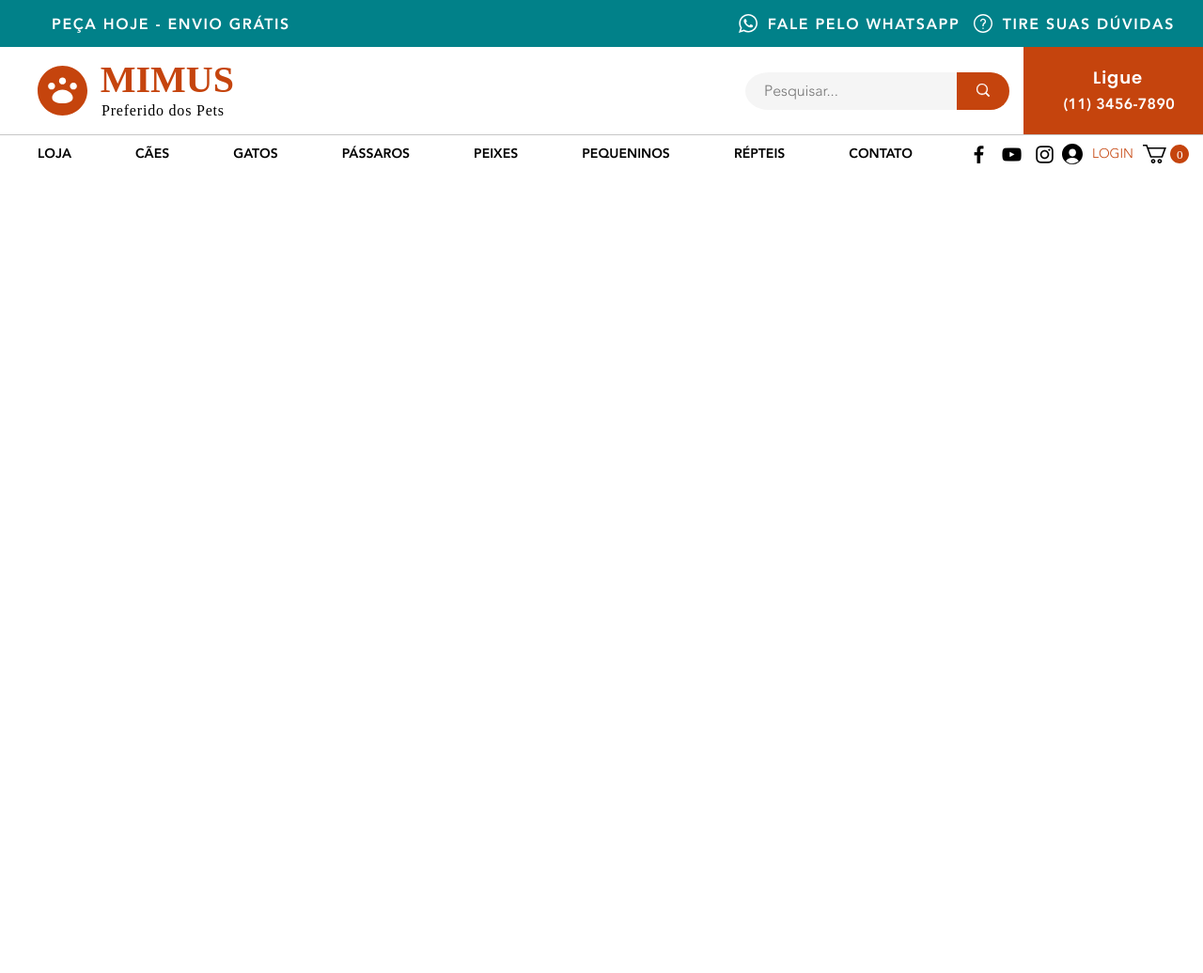
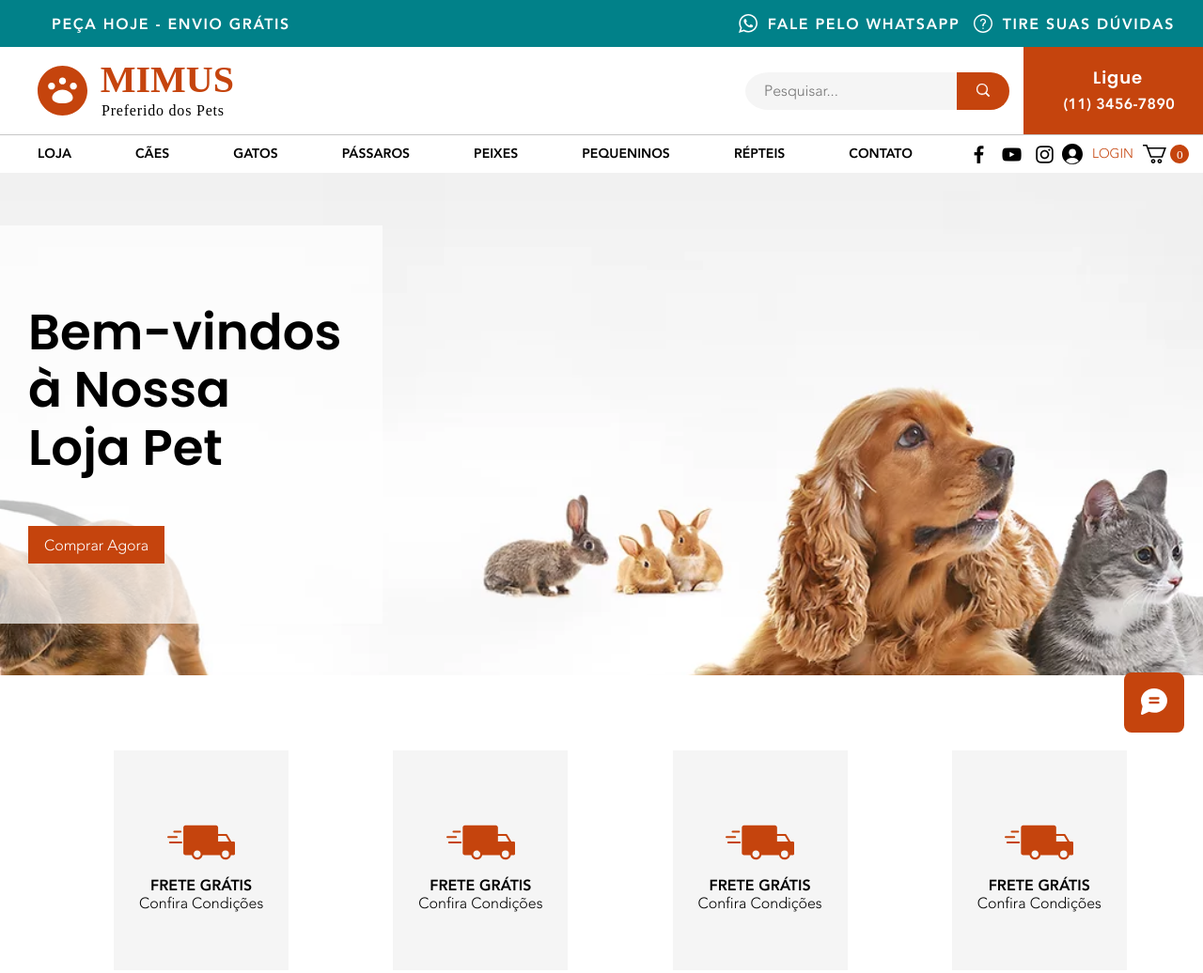
Before and after one commit to AV-Felipe/e-store-clone, a plain HTML site: page index.html in a window 1280 px wide. Shown: the whole page at 94% size. Before the commit the page ends 800 px from the top, so only its background shows below. Drawn offline with Linux system fonts and the light colour scheme.

Commit message:
Implement slides and benefits list structure

```diff
--- a/index.html
+++ b/index.html
@@ -127,5 +127,55 @@
                 </ul>
 
         </header>
+
+        <main>
+
+            <button
+                id="chatButton"
+                type="button">
+                <img src="assets/vectors/chat-icon.svg" alt="botão para iniciar um chat" />
+            </button>
+
+            <div
+            class="welcomeFedd"
+            role="presentation">
+                <div class="messageBoard">
+                    <p>
+                        Bem-vindos <br />
+                        à Nossa <br />
+                        Loja Pet
+                    </p>
+                    <button type="button">Comprar Agora</button>
+                </div>
+            </div>
+
+            <ul class="benefitsList">
+                <li>
+                    <img src="assets/vectors/truck-icon.svg" alt="" />
+                    <p class="cardTitle">Frete grátis</p>
+                    <p class="cardText">confira condições</p>
+                </li>
+
+                <li>
+                    <img src="assets/vectors/truck-icon.svg" alt="" />
+                    <p class="cardTitle">Frete grátis</p>
+                    <p class="cardText">confira condições</p>
+                </li>
+
+                <li>
+                    <img src="assets/vectors/truck-icon.svg" alt="" />
+                    <p class="cardTitle">Frete grátis</p>
+                    <p class="cardText">confira condições</p>
+                </li>
+
+                <li>
+                    <img src="assets/vectors/truck-icon.svg" alt="" />
+                    <p class="cardTitle">Frete grátis</p>
+                    <p class="cardText">confira condições</p>
+                </li>
+
+            </ul>
+
+        </main>
     </body>
 </html>
--- a/styles.css
+++ b/styles.css
@@ -27,9 +27,17 @@ body {
 /*|| HEADER */
 
 #fixedHeader {
+    position: sticky;
+    top: 0;
     width: 100%;
     display: flex;
     flex-direction: column;
+}
+@media (max-width: 850px) {
+    #fixedHeader {
+        position: relative;
+    }
+
 }
 
 #fixedHeader a{
@@ -277,7 +285,7 @@ body {
     display: flex;
     flex-direction: row-reverse;
     padding-left: 30px;
-    flex-wrap: wrap;
+    flex-wrap: nowrap;
 }
 
 
@@ -304,3 +312,100 @@ body {
     }
 
 }
+
+/*|| MAIN */
+
+#chatButton{
+    width: 64px;
+    height: 64px;
+    background-color: #c5440d;
+    border: none;
+    border-radius: 8px;
+    position: fixed;
+    bottom: 20px;
+    right: 20px;
+    z-index: 100;
+}
+
+/* slides */
+
+.welcomeFedd {
+    width: 100%;
+    height: 535px;
+    background-image: url(assets/pictures/flow-image-01.webp);
+    background-size: cover;
+    display: flex;
+}
+
+.messageBoard{
+    width: 407px;
+    height: 424px;
+    background-color: #ffffffb3;
+    align-self: center;
+    box-sizing: border-box;
+    padding: 30px;
+
+}
+
+.messageBoard p {
+    font-family: "Poppins";
+    font-size: 53px;
+    line-height: 61.6px;
+}
+
+.messageBoard button {
+    width: 145px;
+    height: 40px;
+    background-color: #c5440d;
+    font-family: "Avenir35";
+    color: #ffffff;
+    font-size: 16px;
+    border: none;
+}
+
+.messageBoard button:hover{
+    background-color: #ffffff;
+    border: 1px solid #c5440d;
+    color: #c5440d;
+}
+
+/* befits list */
+
+.benefitsList {
+    display: flex;
+    list-style-type: none;
+    margin-top: 80px;
+    margin-bottom: 80px;
+    justify-content: space-evenly;
+    flex-wrap: wrap;
+    column-gap: 30px;
+    row-gap: 30px;
+}
+
+.benefitsList li {
+    width: 11.625rem;
+    height: 14.625rem;
+    background-color: #f5f5f5;
+    display: flex;
+    flex-direction: column;
+    align-items: center;
+    justify-content: center;
+}
+
+.benefitsList li img {
+    width: 39%;
+}
+
+.benefitsList .cardTitle {
+    font-family: "Avenir85";
+    font-size: 1rem;
+    text-transform: uppercase;
+    margin: 0;
+}
+
+.benefitsList .cardText {
+    font-family: "Avenir35";
+    font-size: 1rem;
+    text-transform: capitalize;
+    margin: 0;
+}
```
Also changed, not shown: assets/pictures/flow-image-01.webp (added), assets/vectors/chat-icon.svg (added), assets/vectors/truck-icon.svg (added).
